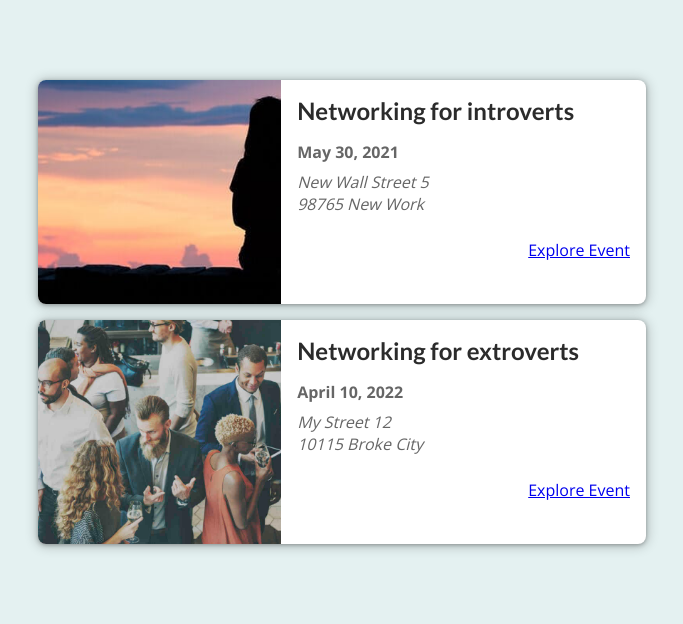
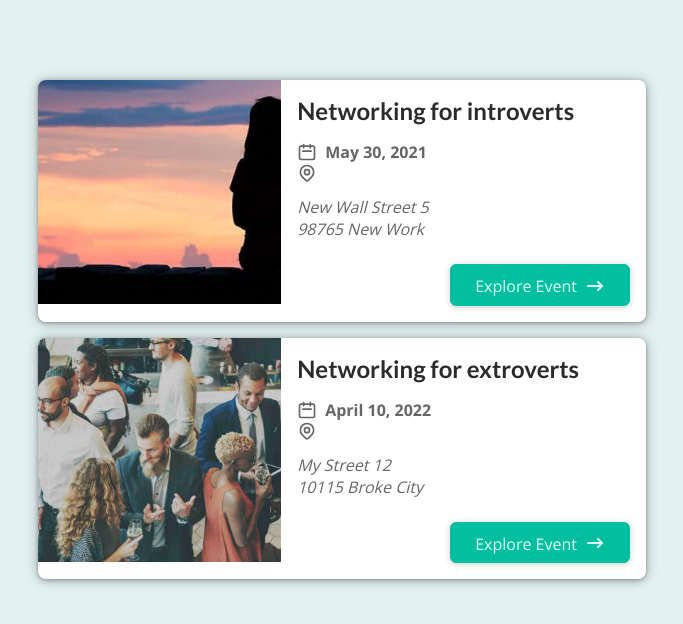
Before and after one commit to joepasss/next_study, a Next.js app in the folder events-app/: page / in a window 1280 px wide. Shown: the top 624 px of the page, without its empty margins (298-981 px from the left). Built offline with nearby package versions, Linux system fonts and the light colour scheme.

Commit message:
add button & icons

```diff
--- a/events-app/components/events/EventItem.tsx
+++ b/events-app/components/events/EventItem.tsx
@@ -1,7 +1,8 @@
 /* eslint-disable @next/next/no-img-element */
-import Link from "next/link";
 import React, { FC } from "react";
 import { DummyEventsInterface } from "../../dummy-data";
+import Button from "../ui/Button";
+import { AddressIcon, ArrowRightIcon, DateIcon } from "../icons";
 
 interface Props {
   item: DummyEventsInterface;
@@ -29,15 +30,22 @@
         </div>
 
         <div className="event-item__content--date">
+          <DateIcon />
           <time>{readableDate}</time>
         </div>
 
         <div className="event-item__content--address">
+          <AddressIcon />
           <address>{formattedAddr}</address>
         </div>
 
         <div className="event-item__content--actions">
-          <Link href={exploreLink}>Explore Event</Link>
+          <Button link={exploreLink}>
+            <span>Explore Event</span>
+            <span className="icon">
+              <ArrowRightIcon />
+            </span>
+          </Button>
         </div>
       </div>
     </li>
--- /dev/null
+++ b/events-app/components/icons/address-icon.js
@@ -0,0 +1,25 @@
+function AddressIcon() {
+  return (
+    <svg
+      xmlns='http://www.w3.org/2000/svg'
+      fill='none'
+      viewBox='0 0 24 24'
+      stroke='currentColor'
+    >
+      <path
+        strokeLinecap='round'
+        strokeLinejoin='round'
+        strokeWidth={2}
+        d='M17.657 16.657L13.414 20.9a1.998 1.998 0 01-2.827 0l-4.244-4.243a8 8 0 1111.314 0z'
+      />
+      <path
+        strokeLinecap='round'
+        strokeLinejoin='round'
+        strokeWidth={2}
+        d='M15 11a3 3 0 11-6 0 3 3 0 016 0z'
+      />
+    </svg>
+  );
+}
+
+export default AddressIcon;
--- /dev/null
+++ b/events-app/components/icons/arrow-right-icon.js
@@ -0,0 +1,17 @@
+function ArrowRightIcon() {
+  return (
+    <svg
+      xmlns='http://www.w3.org/2000/svg'
+      viewBox='0 0 20 20'
+      fill='currentColor'
+    >
+      <path
+        fillRule='evenodd'
+        d='M12.293 5.293a1 1 0 011.414 0l4 4a1 1 0 010 1.414l-4 4a1 1 0 01-1.414-1.414L14.586 11H3a1 1 0 110-2h11.586l-2.293-2.293a1 1 0 010-1.414z'
+        clipRule='evenodd'
+      />
+    </svg>
+  );
+}
+
+export default ArrowRightIcon;
--- /dev/null
+++ b/events-app/components/icons/date-icon.js
@@ -0,0 +1,19 @@
+function DateIcon() {
+  return (
+    <svg
+      xmlns='http://www.w3.org/2000/svg'
+      fill='none'
+      viewBox='0 0 24 24'
+      stroke='currentColor'
+    >
+      <path
+        strokeLinecap='round'
+        strokeLinejoin='round'
+        strokeWidth={2}
+        d='M8 7V3m8 4V3m-9 8h10M5 21h14a2 2 0 002-2V7a2 2 0 00-2-2H5a2 2 0 00-2 2v12a2 2 0 002 2z'
+      />
+    </svg>
+  );
+}
+
+export default DateIcon;
--- /dev/null
+++ b/events-app/components/icons/index.ts
@@ -0,0 +1,5 @@
+import DateIcon from "./date-icon";
+import ArrowRightIcon from "./arrow-right-icon";
+import AddressIcon from "./address-icon";
+
+export { DateIcon, ArrowRightIcon, AddressIcon };
--- /dev/null
+++ b/events-app/components/ui/Button.tsx
@@ -0,0 +1,17 @@
+import Link from "next/link";
+import React, { FC, ReactNode } from "react";
+
+interface Props {
+  link: string;
+  children: ReactNode;
+}
+
+const Button: FC<Props> = ({ link, children }) => {
+  return (
+    <Link href={link} className="btn">
+      {children}
+    </Link>
+  );
+};
+
+export default Button;
--- /dev/null
+++ b/events-app/styles/_button.scss
@@ -0,0 +1,18 @@
+.btn {
+  text-decoration: none;
+  cursor: pointer;
+  font: inherit;
+  background-color: #03be9f;
+  border: 1px solid #03be9f;
+  border-radius: 6px;
+  color: #dafff7;
+  padding: 0.5rem 1.5rem;
+  text-align: center;
+  box-shadow: 0 1px 6px rgba(0, 0, 0, 0.2);
+}
+
+.btn:hover,
+.btn:active {
+  background-color: #02afa1;
+  border-color: #02afa1;
+}
--- a/events-app/styles/_event-item.scss
+++ b/events-app/styles/_event-item.scss
@@ -18,6 +18,18 @@
     width: 100%;
     padding: 0 1rem;
     text-align: center;
+
+    .icon {
+      margin-left: 0.5rem;
+      display: inline-flex;
+      justify-content: center;
+      align-items: center;
+    }
+
+    .icon svg {
+      width: 1.25rem;
+      height: 1.25rem;
+    }
 
     h2 {
       margin: 0.5rem 0;
@@ -47,18 +59,6 @@
       height: 1.25rem;
       color: #666666;
     }
-
-    //     .icon {
-    //   margin-left: 0.5rem;
-    //   display: inline-flex;
-    //   justify-content: center;
-    //   align-items: center;
-    // }
-
-    // .icon svg {
-    //   width: 1.25rem;
-    //   height: 1.25rem;
-    // }
 
     &--actions {
       display: flex;
--- a/events-app/styles/globals.scss
+++ b/events-app/styles/globals.scss
@@ -34,3 +34,4 @@
 
 @import "./event-list";
 @import "./event-item";
+@import "./button";
```
